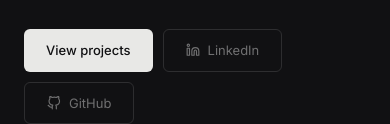
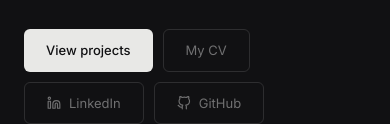
Before and after one commit to Maxence-Lemaitre/maxence-lemaitre.github.io, a plain HTML site: page index.html in a window 390 px wide. Shown: the part 368-492 px from the top of the page. Drawn offline with Linux system fonts and the light colour scheme.

Commit message:
Add CV (PDF, no phone number) and enable the CV button
Co-Authored-By: Claude Sonnet 5.5 <noreply@anthropic.com>
Claude-Session: https://claude.ai/code/session_01B48HgkE1vFkb9nLgNezS97

```diff
--- a/index.html
+++ b/index.html
@@ -909,7 +909,7 @@
     const DEEPINSEA_BUILD_URL = "";   // e.g. "https://yourname.itch.io/deep-in-sea"
     const VIRUS_BUILD_URL = "";       // e.g. "https://yourname.itch.io/virus"
     const DUNGEONDEEP_BUILD_URL = ""; // e.g. "https://yourname.itch.io/dungeon-deep"
-    const CV_URL = "";                // e.g. "img/Max_CV_EN.pdf"
+    const CV_URL = "img/CV_Maxence_Lemaitre.pdf";
     const SOTABLE_REPO_URL = "";      // e.g. "https://github.com/Maxence-Lemaitre/com.maxence.so-table-editor"
     const AUTORIG_REPO_URL = "";      // e.g. "https://github.com/Maxence-Lemaitre/com.maxence.auto-rig-animator"
     const EASYTERRAIN_REPO_URL = "";  // e.g. "https://github.com/Maxence-Lemaitre/EasyTerrain"
```
Also changed, not shown: 1 other file.
